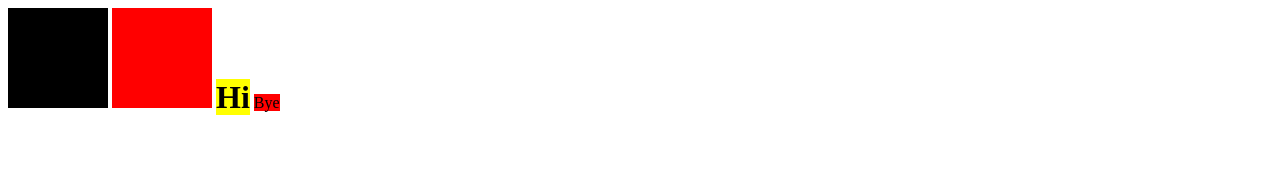
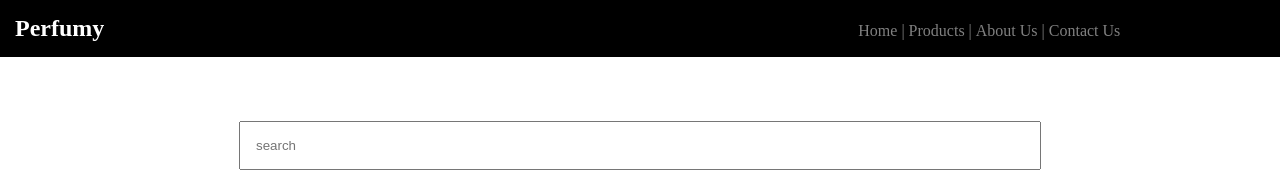
Before and after one commit to rohiths9814-cmd/samplecss, a plain HTML site: page index.html in a window 1280 px wide. Drawn offline with Linux system fonts and the light colour scheme.

Commit message:
new project

```diff
--- a/index.html
+++ b/index.html
@@ -1,27 +1,37 @@
-<style>
-    .one{
-        background-color: black;
-        height: 100px;
-        width: 100px;
-        display: inline-block;
-    }
-    .two{
-        background-color: red;
-        height: 100px;
-        width: 100px;
-        display: inline-block;
-    }
-    h1{
-        background-color: yellow;
-        display: inline;
-    }
-    p{
-        background-color: red;
-        display: inline;
-    }
-</style>
+<!DOCTYPE html>
+<html>
+    <head>
+        <title>Perfumy</title>
+        <link rel="stylesheet" href="style.css">
+    </head>
+    <body>
+        <div class="header">
+            <nav>
+                <h1>Perfumy</h1>
+                <ul>
+                    <li>Home |</li>
+                    <li> Products |</li>
+                    <li> About Us |</li>
+                    <li> Contact Us</li>
+                </ul>
+            </nav>
+        </div>
 
-<div class="one"></div>
-<div class="two"></div>
-<h1>Hi</h1>
-<p>Bye</p>
+        <div class="searchbar">
+            <input placeholder="search">
+        </div>
+
+        <div class="products">
+
+        </div>
+
+        <div class="about">
+
+        </div>
+
+        <div class="contact">
+
+        </div>
+
+    </body>
+</html>
--- a/style.css
+++ b/style.css
@@ -1,3 +1,32 @@
-h1{
-    color : red;
+*{
+    margin: 0;
+    padding: 0;
 }
+nav{
+    background-color: black;
+    color: white;
+    padding: 15px;
+}
+
+li,ul,h1{
+    display: inline;
+}
+ul{
+    margin-left: 60%;
+}
+li{
+    color: gray;
+    cursor: pointer;
+}
+li:hover{
+    color: white;
+}
+input{
+    width: 60%;
+    padding: 15px;
+}
+
+.searchbar{
+    text-align: center;
+    margin-top: 5%;
+}
```
